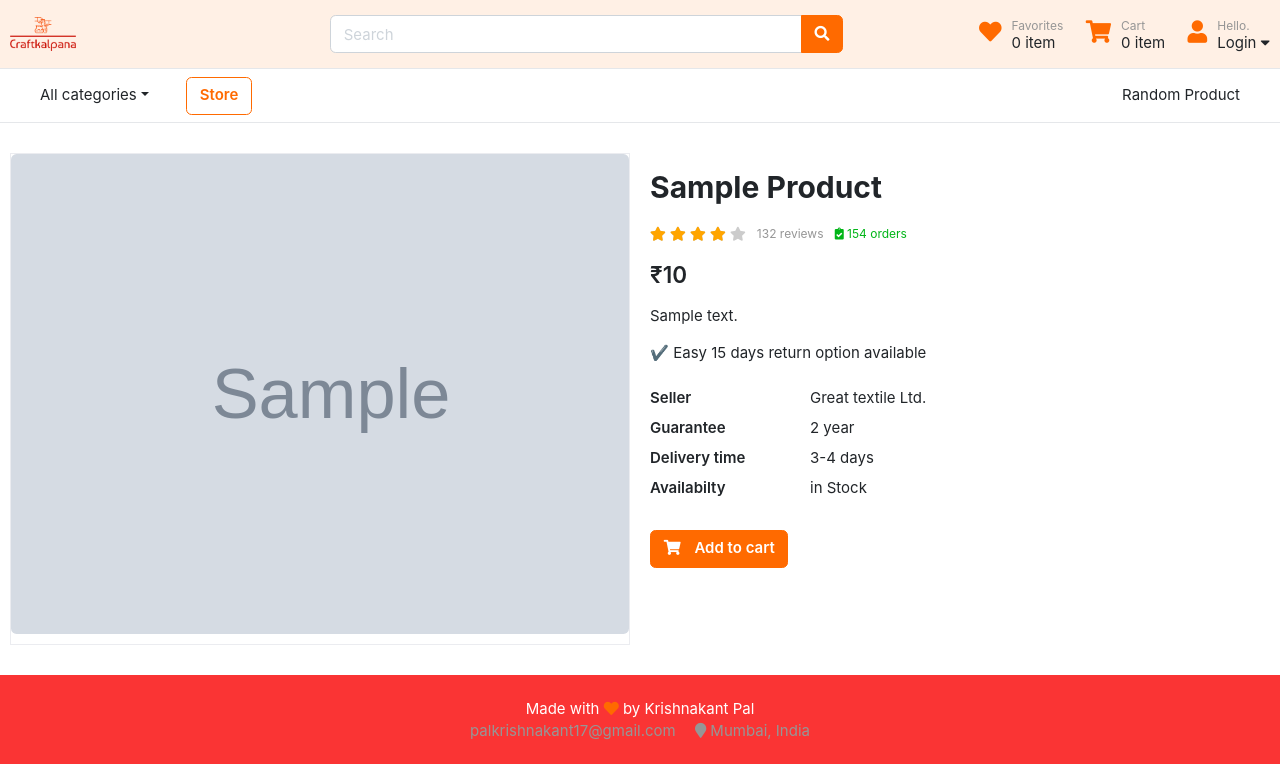
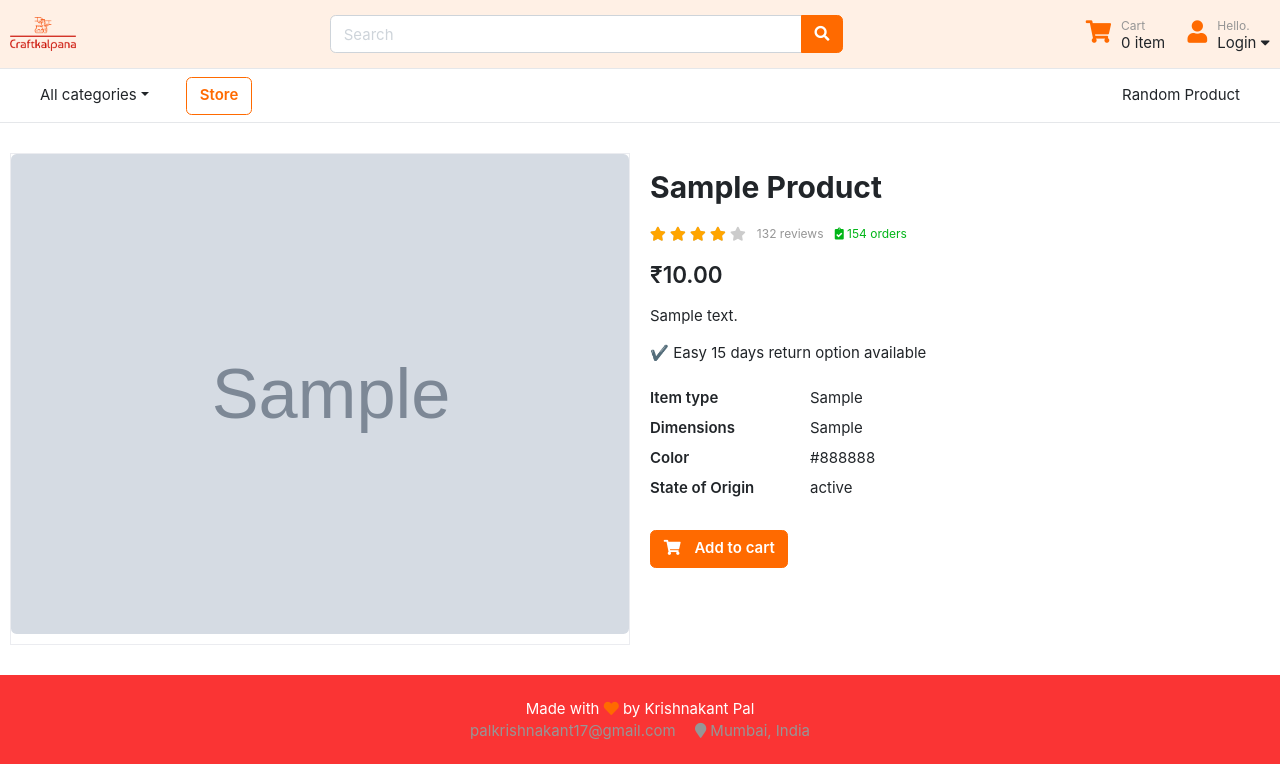
Before and after one commit to Krishnakant-Pal/Craftkalpana, a Django app: a page that uses templates/includes/navbar.html in a window 1280 px wide. Shown: the top 764 px of the page. Run offline with Django 5.2, Linux system fonts and the light colour scheme; tables that the repository leaves empty hold one stand-in row (values such as "Sample post"); grey boxes marked "Sample" are stand-in pictures; some libraries are stand-ins or nearby versions; some web fonts are replaced.

Commit message:
Add search and product model update
- Users can now search products.
- Product details field update
- Removed wishlist
- Added fields on cart page

```diff
--- a/store/models.py
+++ b/store/models.py
@@ -6,13 +6,17 @@ class Product(models.Model):
     product_name        = models.CharField(max_length=200,unique=True)
     slug                = models.SlugField(max_length=200,unique=True)
     description         = models.TextField(max_length=500,blank=True)
-    price               = models.IntegerField()
+    price               = models.DecimalField(max_digits=10, decimal_places=2,default = 0.00)
     images              = models.ImageField(upload_to='photos/products')
     stock               = models.IntegerField()
     is_available        = models.BooleanField(default = True)
     category            = models.ForeignKey(Category,on_delete=models.CASCADE)
     created_date        = models.DateTimeField(auto_now_add=True)
     modified_date       = models.DateTimeField(auto_now_add=True)
+    item_type           = models.CharField(max_length=200, default="Not specified")
+    Dimensions          = models.CharField(max_length=200, default="Dimensions not available")
+    color               = models.CharField(max_length=200,default="Color not specified")
+    state_of_origin     = models.CharField(max_length=200,default="Unknown")
 
     def get_url(self):
         return reverse('product_detail',args=[self.category.slug,self.slug])
--- a/store/urls.py
+++ b/store/urls.py
@@ -6,6 +6,6 @@ urlpatterns = [
     path('',views.store,name='store'),
     path('category/<slug:category_slug>/',views.store,name='products_by_category'),
     path('category/<slug:category_slug>/<slug:product_slug>/',views.product_detail,name='product_detail'),
-    # path('search/',views.search, name='search'),
+    path('search/',views.search, name='search'),
 
 ]
--- a/store/views.py
+++ b/store/views.py
@@ -3,8 +3,8 @@ from .models import Product
 from carts.models import CartItem
 from carts.views import _cart_id
 from category.models import Category
-
 from django.core.paginator import EmptyPage, PageNotAnInteger, Paginator
+from django.db.models import Q
 
 
 def store(request,category_slug=None):
@@ -50,3 +50,15 @@ def product_detail(request, category_slug, product_slug):
 
     }
     return render(request, 'store/product_detail.html', context)
+
+def search(request):
+    if 'search_query' in request.GET:
+        keyword = request.GET['search_query']
+        if keyword:
+            products = Product.objects.order_by('-created_date').filter(Q(description__icontains=keyword) | Q(product_name__icontains=keyword))
+            product_count = products.count()
+    context = {
+        'products': products,
+        'product_count': product_count,
+    }
+    return render(request, 'store/store.html', context)
--- a/templates/includes/navbar.html
+++ b/templates/includes/navbar.html
@@ -9,9 +9,9 @@
 	</a> <!-- brand-wrap.// -->
 	</div>
 	<div class="col-lg-4 col-xl-5 col-sm-8 col-md-4 d-none d-md-block">
-			<form action="#" class="search-wrap">
+			<form action="{% url 'search' %}" class="search-wrap">
 				<div class="input-group w-100">
-				    <input type="text" class="form-control" style="width:55%;" placeholder="Search">
+				    <input type="text" class="form-control" style="width:55%;" placeholder="Search" name="search_query">
 				    <div class="input-group-append">
 				      <button class="btn btn-primary" type="submit">
 				        <i class="fa fa-search"></i>
@@ -22,15 +22,6 @@
 	</div> <!-- col.// -->
 	<div class="col-lg-5 col-xl-4 col-sm-8 col-md-4 col-7">
 		<div class="widgets-wrap d-flex justify-content-end">
-			<div class="widget-header">
-				<a href="#" class="ml-4 icontext">
-					<div class="icon"><i class="text-primary fa fa-lg fa-heart"></i></div>
-					<div class="text">
-						<small class="text-muted">Favorites</small>
-						<div>0 item</div>
-					</div>
-				</a>
-			</div> <!-- widget .// -->
 			<div class="widget-header">
 				<a href="{% url 'cart' %}" class="ml-4 icontext">
 					<div class="icon"><i class="text-primary fa fa-lg fa-shopping-cart"></i></div>
@@ -80,7 +71,7 @@
 		<div class="collapse navbar-collapse" id="dropdown6">
 		      <ul class="navbar-nav mr-auto">
 		        <li class="nav-item dropdown">
-		          <a class="nav-link dropdown-toggle" href="http://example.com" data-bs-toggle="dropdown"> All categories</a>
+		          <a class="nav-link dropdown-toggle" href="" data-bs-toggle="dropdown"> All categories</a>
 		          <div class="dropdown-menu">
 					<a class="dropdown-item" href="{% url 'store' %}">All Products</a>
 					{% for category in categories_links %}
--- a/templates/store/product_detail.html
+++ b/templates/store/product_detail.html
@@ -51,17 +51,17 @@
 <br>
 <dl class="row">
 
-  <dt class="col-sm-3">Seller</dt>
-  <dd class="col-sm-9"><a href="#">Great textile Ltd.</a></dd>
+  <dt class="col-sm-3">Item type</dt>
+  <dd class="col-sm-9"><a href="#">{{single_product.item_type}}</a></dd>
 
-  <dt class="col-sm-3">Guarantee</dt>
-  <dd class="col-sm-9">2 year</dd>
+  <dt class="col-sm-3">Dimensions</dt>
+  <dd class="col-sm-9">{{single_product.Dimensions}}</dd>
 
-  <dt class="col-sm-3">Delivery time</dt>
-  <dd class="col-sm-9">3-4 days</dd>
+  <dt class="col-sm-3">Color</dt>
+  <dd class="col-sm-9">{{single_product.color}}</dd>
 
-  <dt class="col-sm-3">Availabilty</dt>
-  <dd class="col-sm-9">in Stock</dd>
+  <dt class="col-sm-3">State of Origin</dt>
+  <dd class="col-sm-9">{{single_product.state_of_origin}}</dd>
 </dl>
 {% if single_product.stock <= 0 %}
             <h5 class="text-danger">Out of stock</h5>
```
Also changed, not shown: templates/store/cart.html (+2 -6 lines), store/migrations/0002_product_dimensions_product_color_product_item_type_and_more.py (added).
